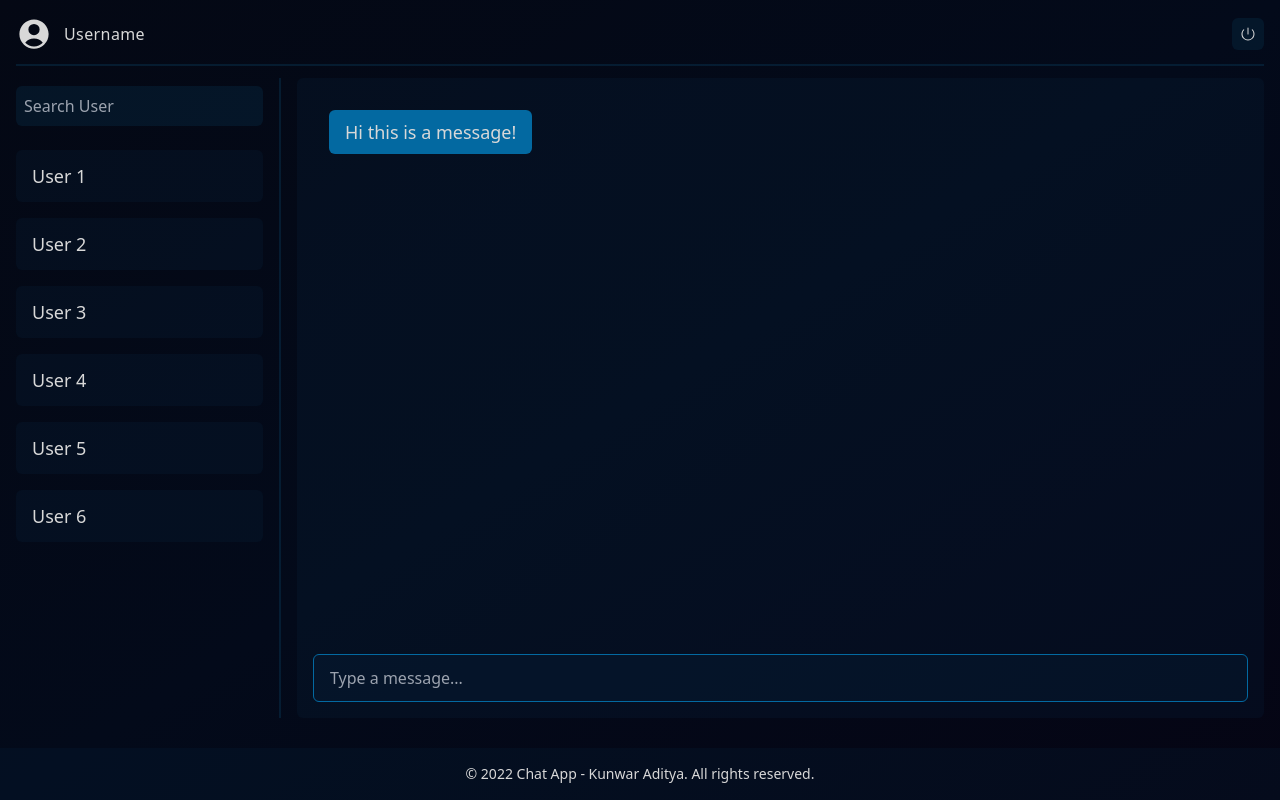
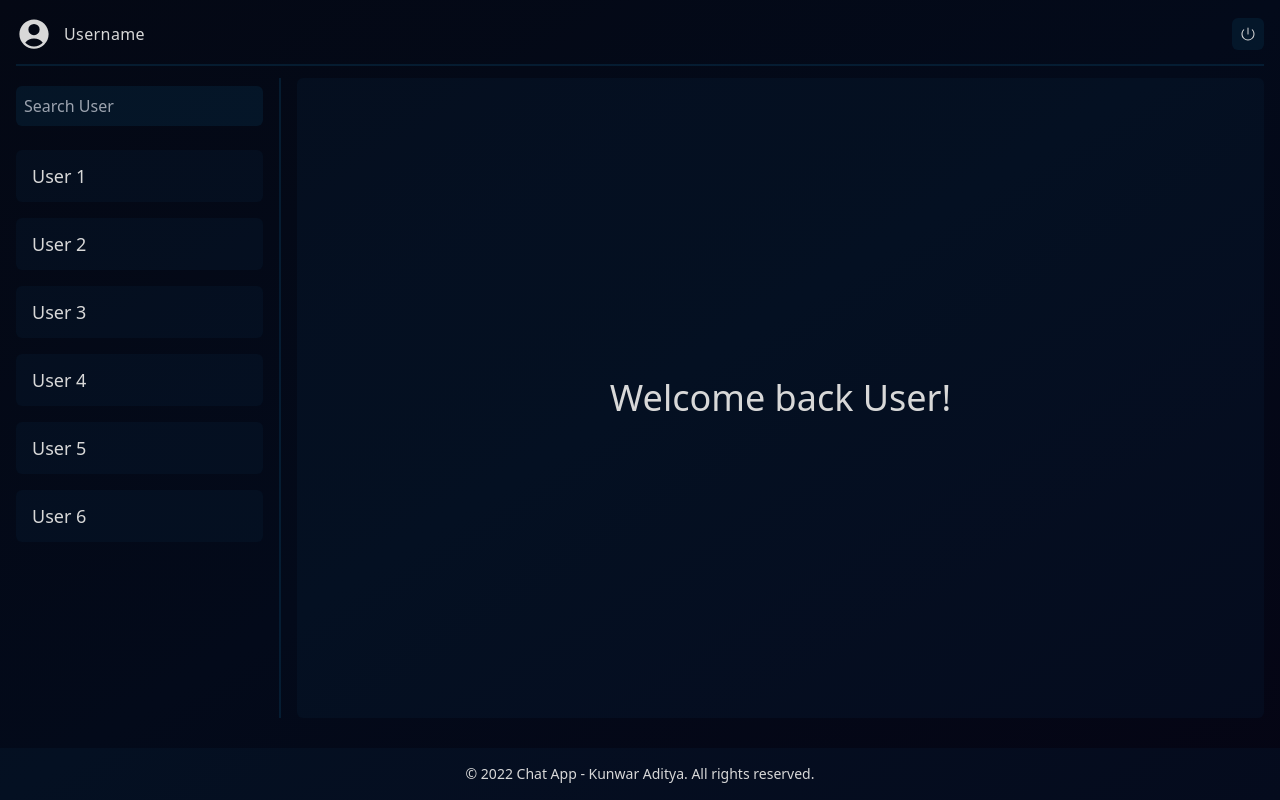
Before and after one commit to Kunwar-Aditya-Codes/chat-app, a React (Vite) app in the folder client/: page /chat in a window 1280 px wide. Built offline with nearby package versions, Linux system fonts and the light colour scheme.

Commit message:
updated: chat container with greeting

```diff
--- a/client/src/components/ChatContainer.jsx
+++ b/client/src/components/ChatContainer.jsx
@@ -1,6 +1,10 @@
 const ChatContainer = () => {
+  const chat = false;
+
   return (
     <div className='flex h-[40rem] flex-grow flex-col  rounded-md bg-sky-900/10 p-4'>
+      {chat ? (
+        <>
           <div className='mb-4  flex-grow overflow-y-scroll p-4'>
             <h1 className='w-fit rounded-md bg-sky-700 py-2 px-4 text-lg font-light'>
               Hi this is a message!
@@ -15,6 +19,12 @@ const ChatContainer = () => {
               placeholder='Type a message...'
             />
           </div>
+        </>
+      ) : (
+        <h1 className='flex h-full items-center justify-center text-center text-4xl'>
+          Welcome back User!
+        </h1>
+      )}
     </div>
   );
 };
```
Lines whose indentation alone changed are shown as unchanged.
